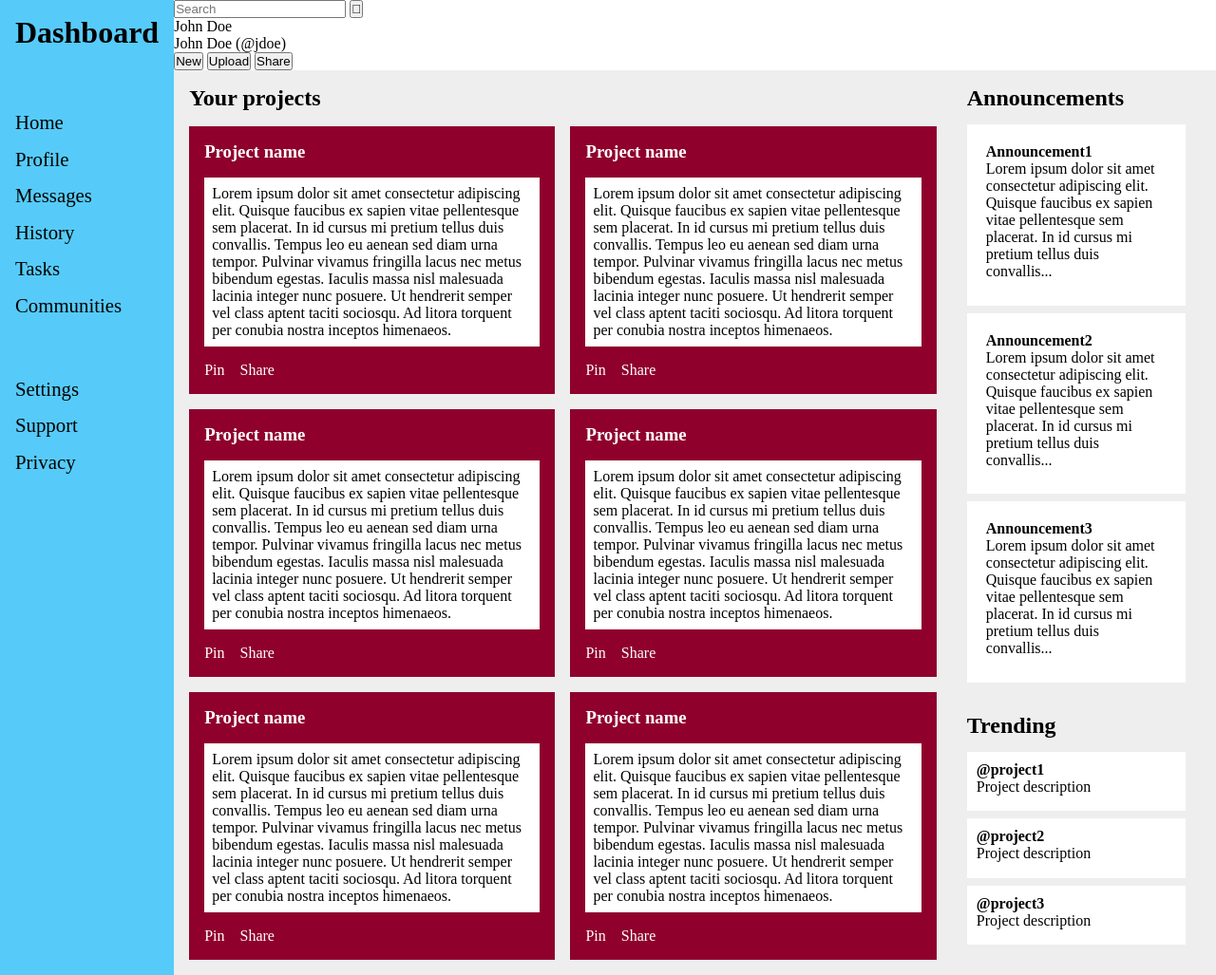
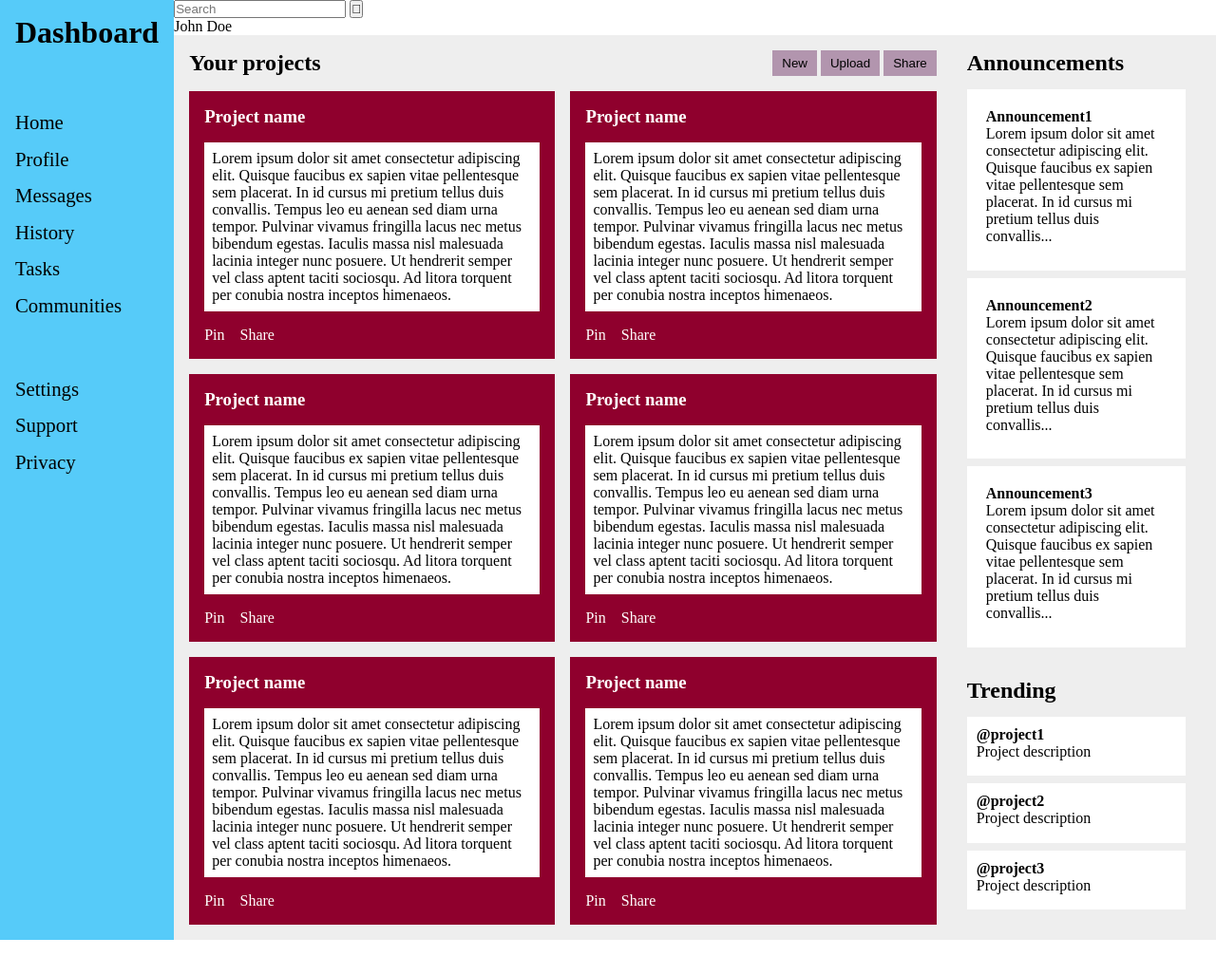
Before and after one commit to kaizen4dev/odin-admin-dashboard, a plain HTML site: page index.html in a window 1280 px wide. Shown: the whole page at 95% size. After the commit the page ends 990 px from the top, so only its background shows below. Drawn offline with Linux system fonts and the light colour scheme.

Commit message:
Edit and move nav into main content

```diff
--- a/index.html
+++ b/index.html
@@ -15,17 +15,6 @@
     <button class="notifications">󰂞</button>
     <div class="user">
       <span class="fullname">John Doe</span>
-    </div>
-  </div>
-
-  <div class="nav">
-    <div class="user">
-      <span class="fullname">John Doe</span> (<span class="username">@jdoe</span>)
-    </div>
-    <div class="buttons">
-      <button>New</button>
-      <button>Upload</button>
-      <button>Share</button>
     </div>
   </div>
 
@@ -50,7 +39,14 @@
 
   <div class="main-content">
     <div class="projects">
-      <h2>Your projects</h2>
+      <div class="nav">
+        <h2>Your projects</h2>
+        <div class="buttons">
+          <button>New</button>
+          <button>Upload</button>
+          <button>Share</button>
+        </div>
+      </div>
 
       <div class="project-card">
         <h3>Project name</h3>
--- a/style.css
+++ b/style.css
@@ -47,8 +47,17 @@ body {
   gap: 1em;
 }
 
-.projects>h2 {
+.nav {
   grid-column: 1 / -1;
+  display: flex;
+  justify-content: space-between;
+}
+
+.nav button {
+  background: #B295AE;
+  height: 100%;
+  padding: 0 10px;
+  border: none;
 }
 
 .project-card {
```
